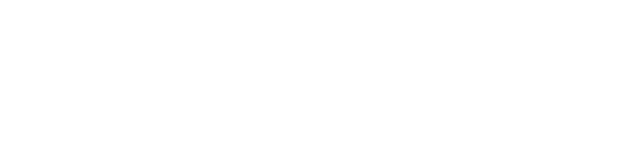
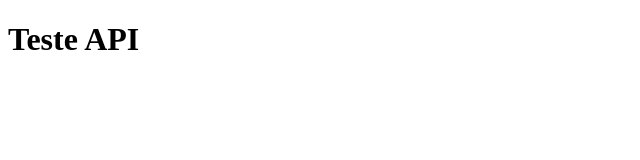
Before and after one commit to glauberspinheiro/api-project, a website: page index.html in a window 1280 px wide. Shown: the whole page, without its empty margins (0-640 px from the left). Drawn offline with Linux system fonts and the light colour scheme.

Commit message:
Agora sim

```diff
--- a/index.html
+++ b/index.html
@@ -6,7 +6,7 @@
     <title>Document</title>
 </head>
 <body>
-
+    <div><p><h1>Teste API</h1></p></div>
 
     <div id="webchat" data-chat-token="2b716386-7790-4d15-b386-be9f6a4432b9" data-chat-theme="green">
         <div id="webchat-app"></div>
```
Also changed, not shown: pages/webhook/webhook.js (renamed from webhook.js).
